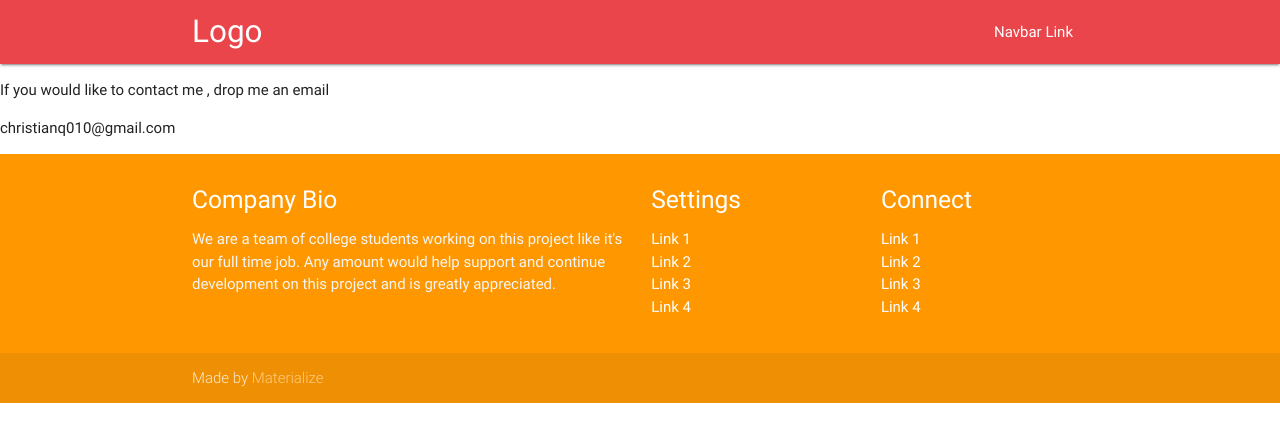
After one commit to Christianq010/django-basic-webapp, a Django app: page /contact/ in a window 1280 px wide. The commit adds this page. Shown: the top 442 px of the page. Run offline with Django 3.2, Linux system fonts and the light colour scheme.

Commit message:
feat: Add contact page with new html content and URL, refactor footer into jinja include

```diff
--- a/myapp/urls.py
+++ b/myapp/urls.py
@@ -18,5 +18,5 @@ from django.contrib import admin
 
 urlpatterns = [
     url(r'^admin/', admin.site.urls),
-    url(r'^$', include('personal.urls'))
+    url(r'^', include('personal.urls'))
 ]
--- /dev/null
+++ b/personal/templates/personal/basic.html
@@ -0,0 +1,14 @@
+{% extends "personal/header.html" %}
+
+{% block content %}
+
+    {% include "personal/includes/nav-bar.html" %}
+
+        {% for c in contact %}
+            <p>{{c}}</p>
+        {% endfor %}
+
+
+    {% include "personal/includes/footer.html" %}
+
+{% endblock %}
--- /dev/null
+++ b/personal/templates/personal/includes/footer.html
@@ -0,0 +1,35 @@
+<footer class="page-footer orange">
+    <div class="container">
+      <div class="row">
+        <div class="col l6 s12">
+          <h5 class="white-text">Company Bio</h5>
+          <p class="grey-text text-lighten-4">We are a team of college students working on this project like it's our full time job. Any amount would help support and continue development on this project and is greatly appreciated.</p>
+
+
+        </div>
+        <div class="col l3 s12">
+          <h5 class="white-text">Settings</h5>
+          <ul>
+            <li><a class="white-text" href="#!">Link 1</a></li>
+            <li><a class="white-text" href="#!">Link 2</a></li>
+            <li><a class="white-text" href="#!">Link 3</a></li>
+            <li><a class="white-text" href="#!">Link 4</a></li>
+          </ul>
+        </div>
+        <div class="col l3 s12">
+          <h5 class="white-text">Connect</h5>
+          <ul>
+            <li><a class="white-text" href="#!">Link 1</a></li>
+            <li><a class="white-text" href="#!">Link 2</a></li>
+            <li><a class="white-text" href="#!">Link 3</a></li>
+            <li><a class="white-text" href="#!">Link 4</a></li>
+          </ul>
+        </div>
+      </div>
+    </div>
+    <div class="footer-copyright">
+      <div class="container">
+      Made by <a class="orange-text text-lighten-3" href="http://materializecss.com">Materialize</a>
+      </div>
+    </div>
+  </footer>
--- a/personal/urls.py
+++ b/personal/urls.py
@@ -3,4 +3,6 @@ from . import views
 
 urlpatterns = [
     url(r'^$', views.index, name='index'),
+    url(r'^contact/', views.contact, name='contact'),
+    # use $ for end point to the URL
 ]
--- a/personal/views.py
+++ b/personal/views.py
@@ -3,3 +3,7 @@ from django.shortcuts import render
 # Create your views here.
 def index(request):
     return render(request, 'personal/home.html')
+
+
+def contact(request):
+    return render(request, 'personal/basic.html', {'contact':['If you would like to contact me , drop me an email', 'christianq010@gmail.com']} )
```
Also changed, not shown: personal/templates/personal/home.html (+1 -35 lines), README.md.
